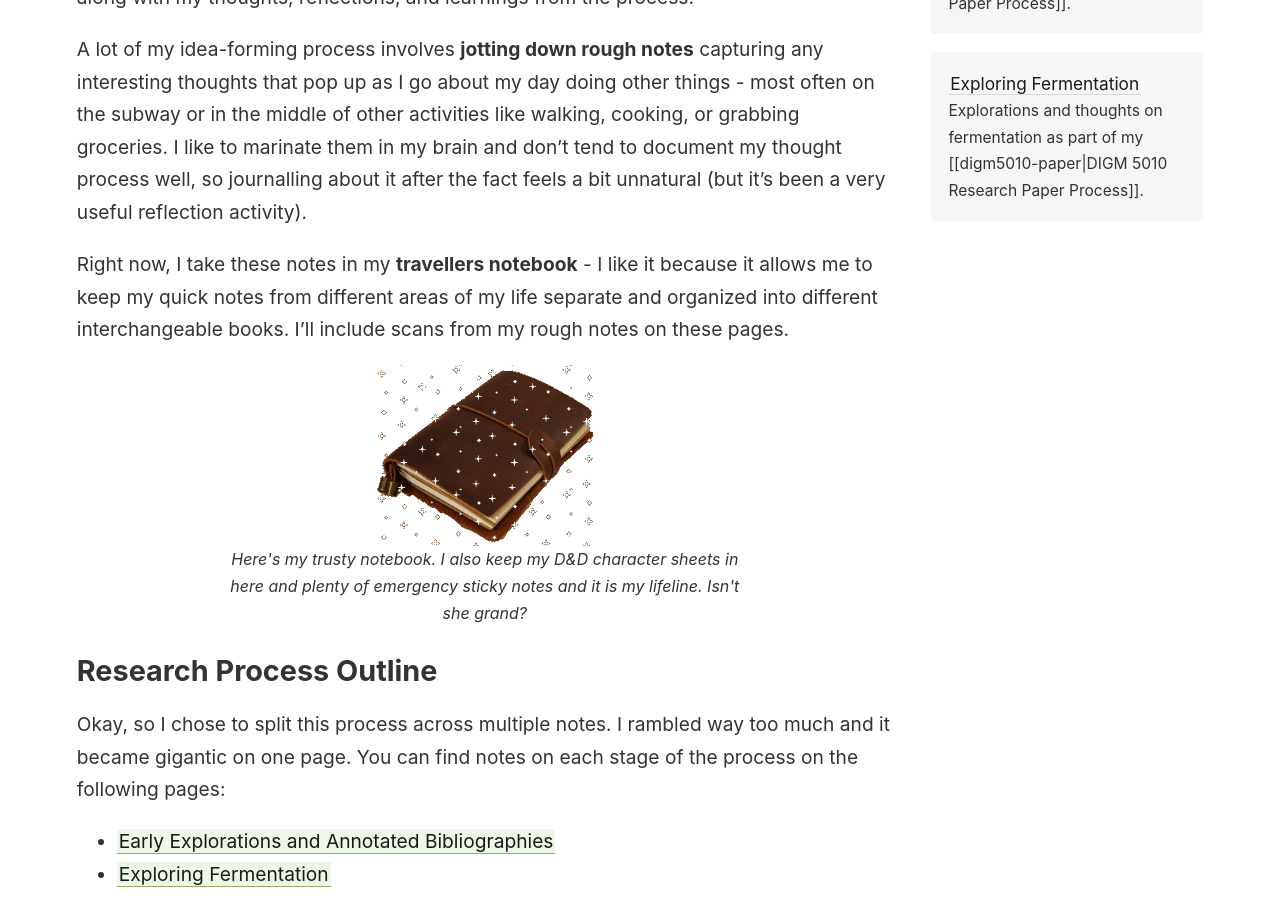
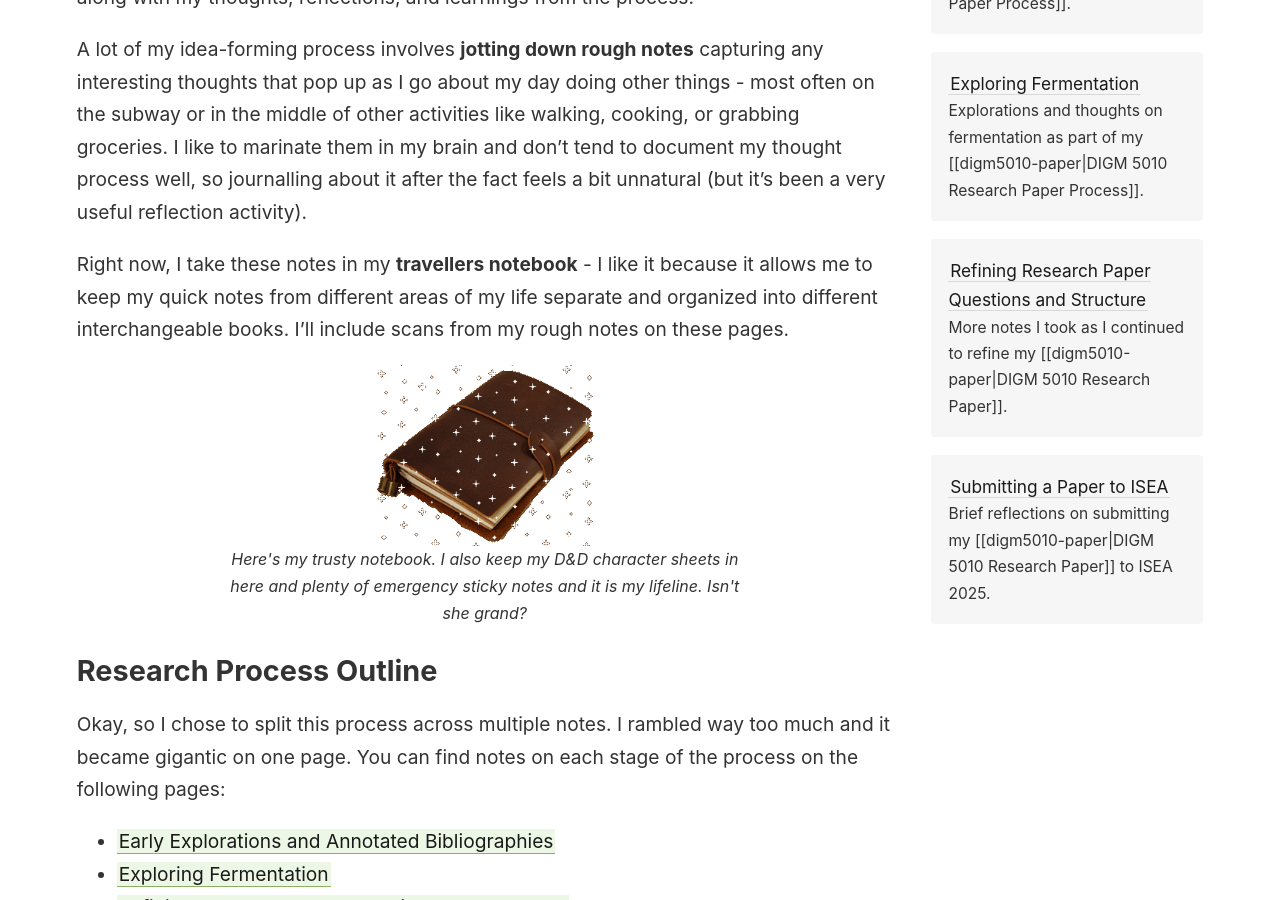
Before and after one commit to thaliagodbout/digital-media-journal, a Jekyll site: the page built from _notes/digm-journal/digm5010-paper.md, in a window 1280 px wide and 900 px high, scrolled down 544 px. Built offline with Jekyll 4.4.1, drawn with Linux system fonts in a browser that asks for light colours; some of the changed text lies outside the part shown.

Commit message:
Added more notes, and submitting paper notes

```diff
--- a/_notes/digm-journal/digm5010-paper.md
+++ b/_notes/digm-journal/digm5010-paper.md
@@ -7,8 +7,6 @@ last_modified_at: 2024-12-20
 <div class="overview">
 Notes, thoughts, and reflections on the process of developing my DIGM 5010 research paper.
 </div>
-
-
 
 I created some notes that document my process for developing my research paper for DIGM 5010 - including the stages throughout class that provided guidance and structure, along with my thoughts, reflections, and learnings from the process.
 
@@ -27,7 +25,8 @@ Okay, so I chose to split this process across multiple notes. I rambled way too
 
 - [[annotated-bibliographies|Early Explorations and Annotated Bibliographies]]
 - [[fermenting|Exploring Fermentation]]
-- More to come
+- [[refining-paper|Refining Research Paper Questions and Structure]]
+
 
 ## I'm not done with this! ah! eep!
 
--- /dev/null
+++ b/_notes/digm-journal/refining-paper.md
@@ -0,0 +1,15 @@
+---
+title: Refining Research Paper Questions and Structure
+created: 2024-12-05
+last_modified_at: 2024-12-19
+---
+
+<div class="overview">
+More notes I took as I continued to refine my [[digm5010-paper|DIGM 5010 Research Paper]].
+</div>
+
+After [[fermenting|exploring the fermenting of kimchi and sourdough]], I dove back into reading and researching temporality in technology, along with fermentation and how it's been explored as a metaphor and framework for talking and thinking through ideas. This largely included (but wasn't limited to) work by [Lauren Fournier](https://cargocollective.com/laurenfournier) and the contributors to her curatorial project, [Fermenting Feminism](https://cargocollective.com/laurenfournier/Fermenting-Feminism-1).
+
+Here are some notes that I wrote while refining the research questions and structure for my paper.
+
+<img alt="Scan of notes on research paper structure outline" src="{{site.baseurl}}/assets/paperstructure.JPG">
--- /dev/null
+++ b/_notes/digm-journal/submitting-paper.md
@@ -0,0 +1,17 @@
+---
+title: Submitting a Paper to ISEA
+created: 2024-12-05
+last_modified_at: 2024-12-19
+---
+
+<div class="overview">
+Brief reflections on submitting my [[digm5010-paper|DIGM 5010 Research Paper]] to ISEA 2025.
+</div>
+
+I wasn't originally planning to submit my paper to ISEA since I thought it might not suit this year's themes. After more thought (and presenting to the class which helped clarify my ideas), I realized these ideas could maybe be a way to generate discussion and inspire artists and creators to explore these ideas further in their work, and figured I'd prepare a last minute submission.
+
+In restrospect, I think these ideas would have better suited a collaborative workshop format - which I'd like to explore in the future was a generative research output to create spaces for these discussions.
+
+I also learned a lot about the process of submitting conference papers (and using Overleaf with the conference paper LaTeX template along with Zotero as a reference manager was a godsend for a last minute formatting job). Going through that process made the idea of conference submissions much less scary.
+
+Through this, I also discovered that the [ISEA 2024 theme](https://isea2024.isea-international.org/theme/), *the Everywhen*, included a sub theme on Shifting Temporalities to "question conventional temporal boundaries and the relationships time, perception, and creative expression within the context of rapidly advancing technologies and cultural changes" and " foster connections between human and non-human temporalities". Wouldn't this have been so perfect!!
```
Also changed, not shown: _notes/digm-journal/fermenting.md (+15 -1 lines), assets/microscope-kimchi.png (added), 1 other file.
